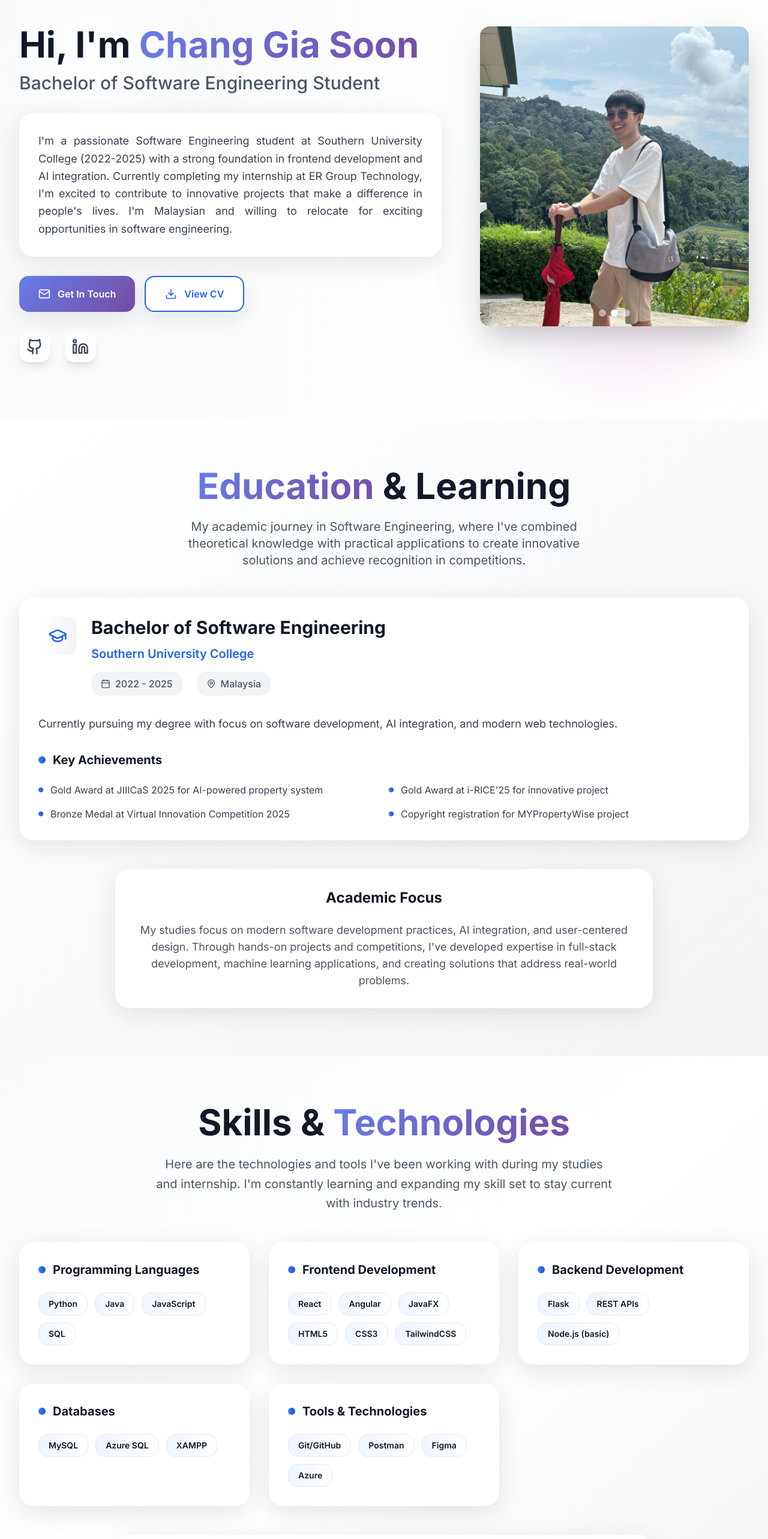
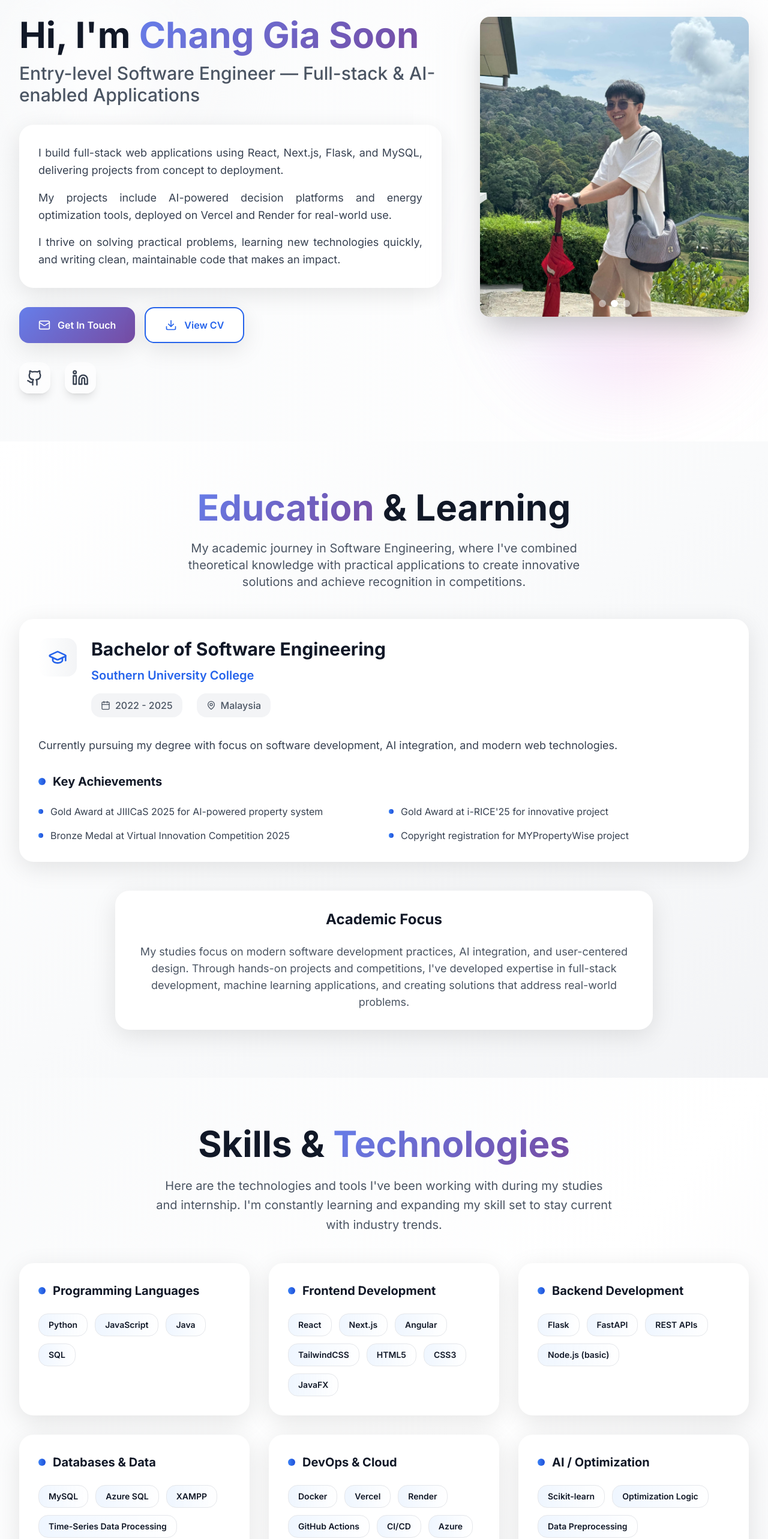
Before and after one commit to GiaSoon2000/Portfolio, a Next.js app: page / in a window 1280 px wide. Shown: the part 100-2666 px from the top of the page at 60% size. Built offline with nearby package versions, Linux system fonts and the light colour scheme.

Commit message:
Update About, Projects, and Skills components: Revise descriptions and enhance project details for improved clarity and relevance; update skills categories to reflect current expertise.

```diff
--- a/app/components/About.tsx
+++ b/app/components/About.tsx
@@ -176,7 +176,7 @@ const About = () => {
               </h1>
 
               <h2 className="text-2xl lg:text-3xl text-gray-600 font-medium">
-                Bachelor of Software Engineering Student
+                Entry-level Software Engineer — Full-stack & AI-enabled Applications
               </h2>
             </motion.div>
 
@@ -187,11 +187,15 @@ const About = () => {
               className="card-modern p-8"
             >
               <p className="text-lg text-gray-700 leading-relaxed text-justify">
-                I'm a passionate Software Engineering student at Southern University College (2022-2025)
-                with a strong foundation in frontend development and AI integration. Currently completing
-                my internship at ER Group Technology, I'm excited to contribute to innovative projects
-                that make a difference in people's lives. I'm Malaysian and willing to relocate for
-                exciting opportunities in software engineering.
+                I build full-stack web applications using React, Next.js, Flask, and MySQL, delivering projects from concept to deployment.
+              </p>
+
+              <p className="text-lg text-gray-700 leading-relaxed text-justify mt-4">
+                My projects include AI-powered decision platforms and energy optimization tools, deployed on Vercel and Render for real-world use.
+              </p>
+
+              <p className="text-lg text-gray-700 leading-relaxed text-justify mt-4">
+                I thrive on solving practical problems, learning new technologies quickly, and writing clean, maintainable code that makes an impact.
               </p>
             </motion.div>
 
--- a/app/components/Projects.tsx
+++ b/app/components/Projects.tsx
@@ -16,9 +16,18 @@ const Projects = () => {
       featured: true
     },
     {
+      title: 'Smart EV Charging Optimization Platform',
+      description: 'Developed a full-stack energy optimization platform to schedule EV charging based on electricity pricing and departure constraints. Features FastAPI backend, Next.js frontend with real-time visualization, and cloud deployment on Render & Vercel.',
+      image: '/project2.jpg',
+      technologies: ['Next.js', 'FastAPI', 'Python', 'Time-Series Logic', 'Vercel', 'Render'],
+      github: 'https://github.com/GiaSoon2000/Smart-EV-Charging',
+      live: 'https://smart-ev-charging.vercel.app/',
+      featured: true
+    },
+    {
       title: 'MLOps Demo – End-to-End Machine Learning Deployment Pipeline',
       description: 'Built and deployed a complete MLOps pipeline for a regression model using Flask, Docker, GitHub Actions, and Render. Features include automated retraining, CI/CD testing, and dashboard-based model monitoring.',
-      image: '/project2.jpg',
+      image: '/project3.jpg',
       technologies: ['Flask', 'Docker', 'GitHub Actions', 'Render', 'CI/CD'],
       github: 'https://github.com/GiaSoon2000/mlops-demo',
       live: 'https://mlops-demo-im8g.onrender.com',
@@ -27,7 +36,7 @@ const Projects = () => {
     {
       title: 'Timber Man Game',
       description: 'Developed a classic arcade-style tree-chopping game using JavaFX, integrating MySQL via XAMPP for data management. Implemented high-score tracking with JDBC connection.',
-      image: '/project3.jpg',
+      image: '/project4.jpg',
       technologies: ['Java', 'JavaFX', 'MySQL', 'XAMPP', 'JDBC'],
       github: 'https://github.com/GiaSoon2000/Timber-Man_Java2_Project',
       live: 'https://drive.google.com/file/d/14m5SLMobEh8MG4r8gN43-_Lw38EqWRXK/view?usp=sharing',
@@ -36,7 +45,7 @@ const Projects = () => {
     {
       title: 'Analysis of Student Mental Health',
       description: 'Analyzed student mental health data from Kaggle by preparing, cleaning, and visualizing the dataset. Visualized trends and patterns using Matplotlib and Seaborn.',
-      image: '/project4.jpg',
+      image: '/project5jpg',
       technologies: ['Python', 'Data Analysis', 'Matplotlib', 'Seaborn', 'Pandas'],
       github: 'https://github.com/GiaSoon2000/Python-Project',
       live: 'https://github.com/GiaSoon2000/Python-Project/blob/main/analysis-of-student-mental-health.ipynb',
@@ -87,9 +96,10 @@ const Projects = () => {
                     transition={{ duration: 0.3 }}
                   >
                     {index === 0 && "🏠"} {/* AI Property System */}
-                    {index === 1 && "🤖"} {/* MLOps Demo */}
-                    {index === 2 && "📊"} {/* Data Analysis */}
-                    {index === 3 && "🎮"} {/* Game */}
+                    {index === 1 && "⚡"} {/* Smart EV Charging */}
+                    {index === 2 && "🤖"} {/* MLOps Demo */}
+                    {index === 3 && "📊"} {/* Data Analysis */}
+                    {index === 4 && "🎮"} {/* Game */}
                   </motion.div>
                   <p className="text-lg font-semibold opacity-90">{project.title}</p>
                 </div>
--- a/app/components/Skills.tsx
+++ b/app/components/Skills.tsx
@@ -7,25 +7,34 @@ const Skills = () => {
   const skillCategories = [
     {
       title: 'Programming Languages',
-      skills: ['Python', 'Java', 'JavaScript', 'SQL']
+      skills: ['Python', 'JavaScript', 'Java', 'SQL']
     },
     {
       title: 'Frontend Development',
-      skills: ['React', 'Angular', 'JavaFX', 'HTML5', 'CSS3', 'TailwindCSS']
+      skills: ['React', 'Next.js', 'Angular', 'TailwindCSS', 'HTML5', 'CSS3', 'JavaFX']
     },
     {
       title: 'Backend Development',
-      skills: ['Flask', 'REST APIs', 'Node.js (basic)']
+      skills: ['Flask', 'FastAPI', 'REST APIs', 'Node.js (basic)']
     },
     {
-      title: 'Databases',
-      skills: ['MySQL', 'Azure SQL', 'XAMPP']
+      title: 'Databases & Data',
+      skills: ['MySQL', 'Azure SQL', 'XAMPP', 'Time-Series Data Processing']
     },
     {
-      title: 'Tools & Technologies',
-      skills: ['Git/GitHub', 'Postman', 'Figma', 'Azure']
+      title: 'DevOps & Cloud',
+      skills: ['Docker', 'Vercel', 'Render', 'GitHub Actions', 'CI/CD', 'Azure']
+    },
+    {
+      title: 'AI / Optimization',
+      skills: ['Scikit-learn', 'Optimization Logic', 'Data Preprocessing', 'Model Deployment (basic)']
+    },
+    {
+      title: 'Tools & Collaboration',
+      skills: ['Git/GitHub', 'Postman', 'Figma', 'Jira']
     }
-  ]
+  ];
+
 
   return (
     <section id="skills" className="section-padding bg-gradient-to-br from-gray-50 via-white to-gray-100 relative overflow-hidden">
```
